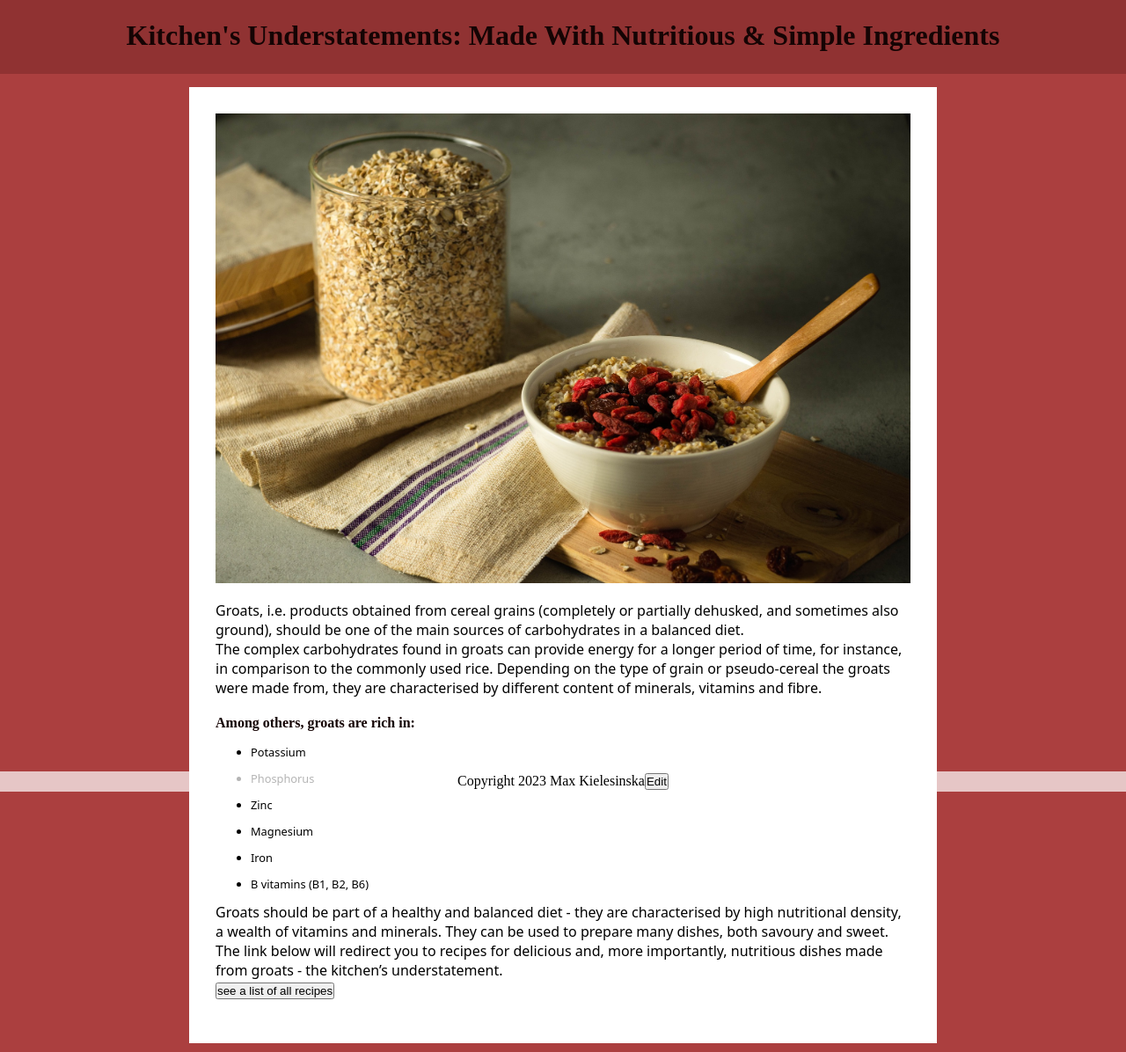
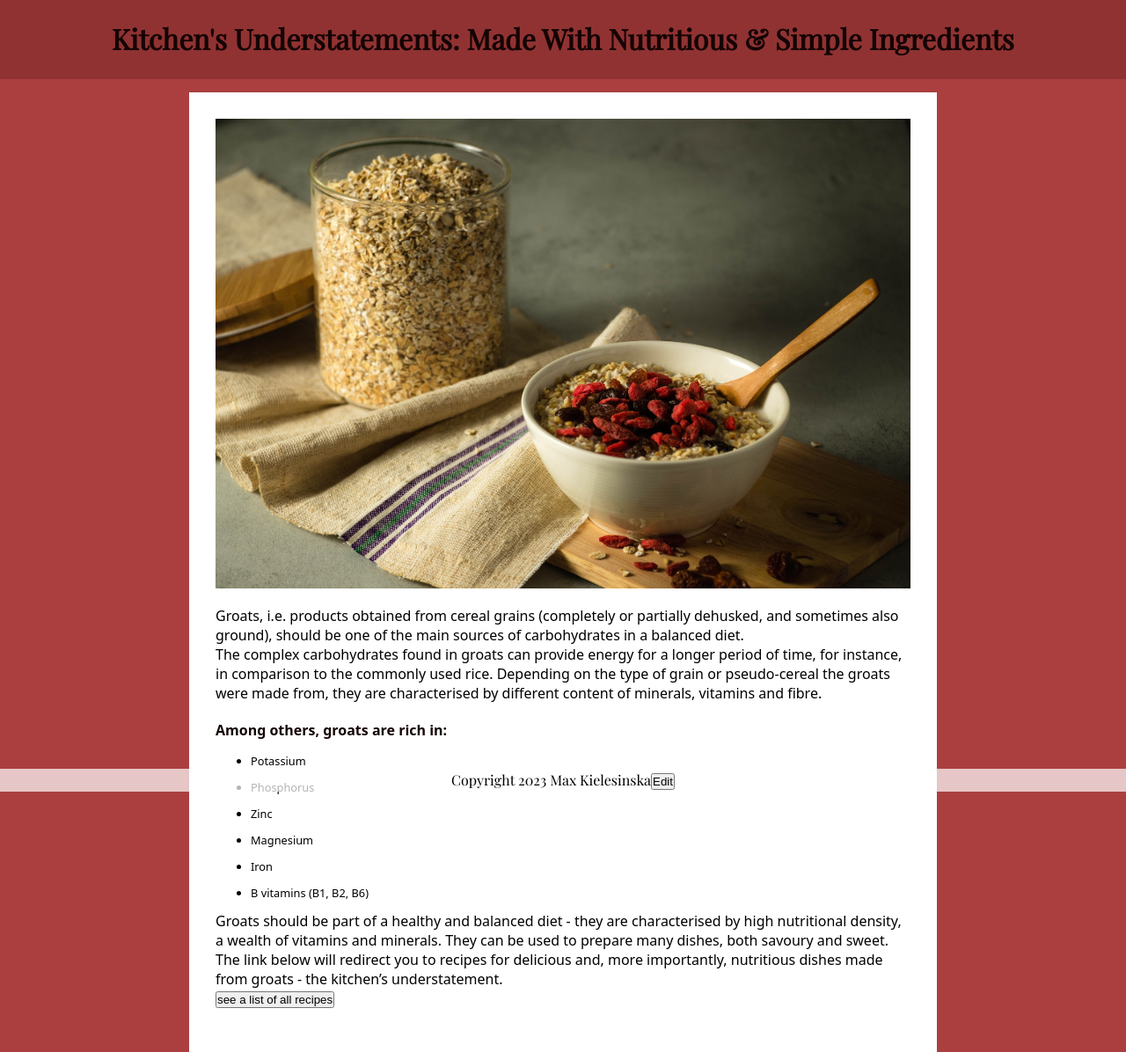
Before and after one commit to max19057767/maxrecipes, a Jekyll site: the page built from home/index.md, in a window 1280 px wide. Shown: the whole page at 88% size. Built offline with Jekyll 4.4.1, drawn with Linux system fonts in a browser that asks for light colours.

Commit message:
Update recipes.css

```diff
--- a/styles/recipes.css
+++ b/styles/recipes.css
@@ -1,4 +1,7 @@
 /*! CSS bare bones for recipes site */
+
+@import url(https://fonts.googleapis.com/css?family=Playfair+Display);
+
 
  html {
   font-family: sans;
@@ -25,7 +28,6 @@
  padding: 2px;
  margin-bottom: 15px;
  text-align: center;
- @import url(https://fonts.googleapis.com/css?family=Playfair+Display);
   font-family: 'Playfair Display',serif;
 
 text-align: center;
@@ -58,14 +60,12 @@
 padding-top: 20px;
 margin-bottom: 15px;
 text-align: center;
-@import url(https://fonts.googleapis.com/css?family=Playfair+Display);
  font-family: 'Playfair Display',serif;
 }
 
 h2{color:rgb(59, 11, 10);
 margin: 10px;
 padding-top: 12px;
-@import url(https://fonts.googleapis.com/css?family=Playfair+Display);
  font-family: 'Playfair Display',serif;
 }
 
@@ -75,14 +75,12 @@
   color: rgb(21, 4, 4);
   padding-top: 20px;
   margin-bottom: 15px;=
-  @import url(https://fonts.googleapis.com/css?family=Playfair+Display);
    font-family: 'Playfair Display',serif;
 }
 
 h6{color:rgb(59, 11, 10);
  margin: 10px;
  padding-top: 12px;
- @import url(https://fonts.googleapis.com/css?family=Playfair+Display);
    font-family: 'Playfair Display',serif;
  }
 
@@ -128,24 +126,5 @@
 body.recipelist
 h3{
 display: none;
-}
-
-
-.recipe-teaser{
-
-  border: 1px;
-  border-color: rgba(233, 144, 144, 0.663);;
-  padding: 1rem;
-  flex-basis: 300px;
-  flex-grow: 1;
-  margin: 1em;
 
 }
-
-.list{
-
-display: flex: ;
-flex-wrap: wrap;
-justify-content: space-between;
-
-}
```
